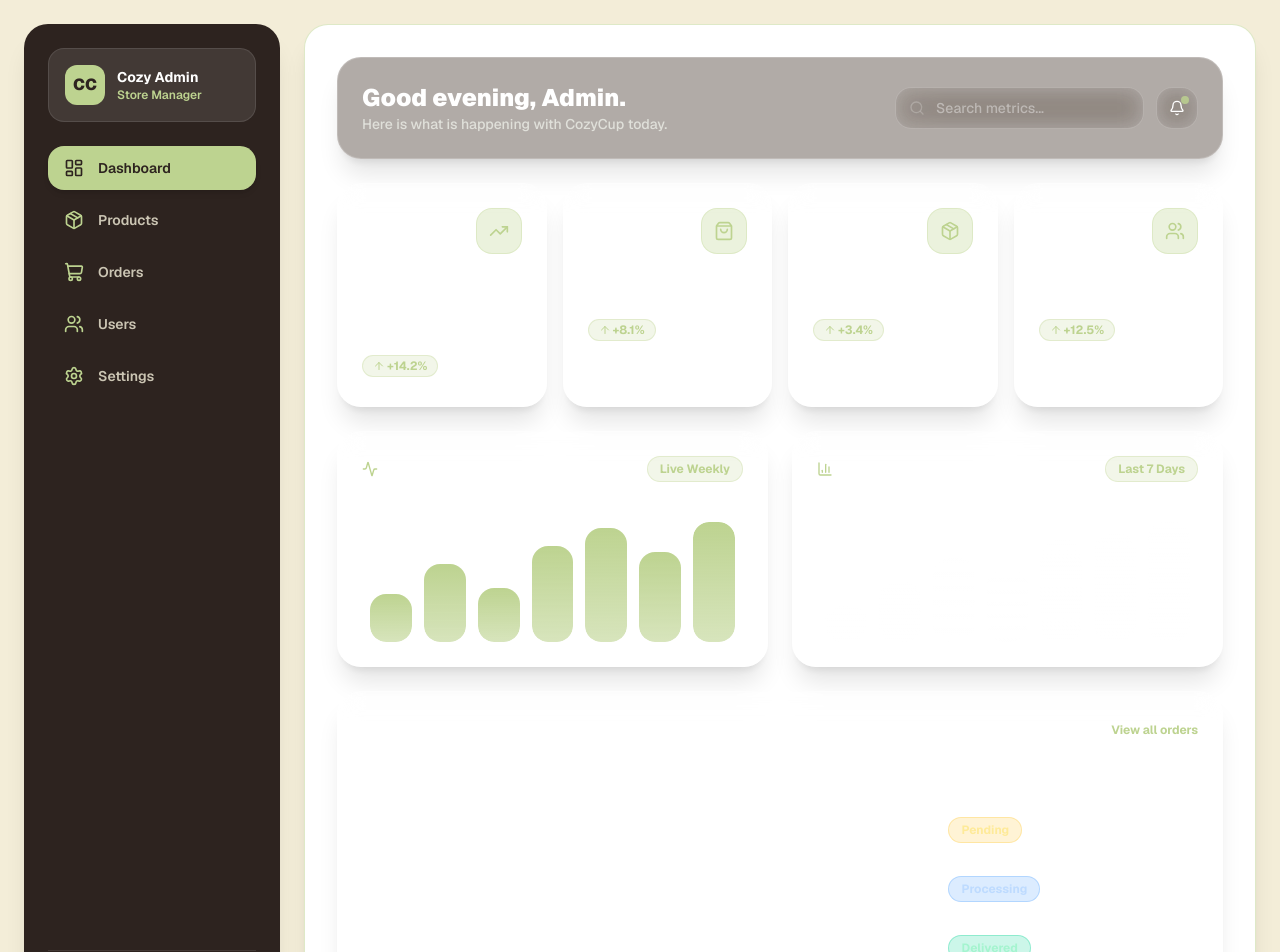
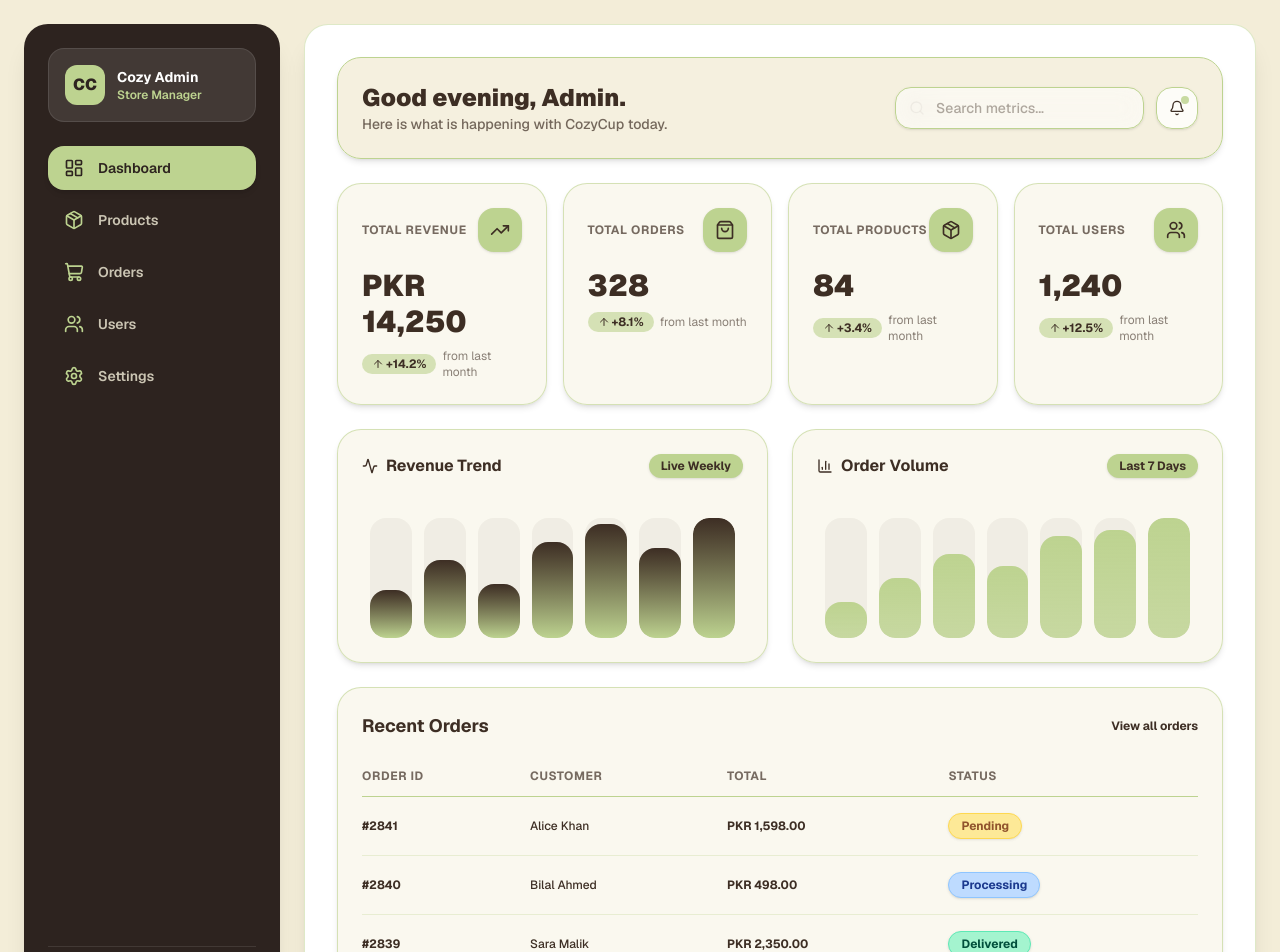
Before and after one commit to Hadiqa-Ehsan/CozyCup, a Next.js app: page /admin in a window 1280 px wide. Shown: the top 952 px of the page. Built offline with nearby package versions, Linux system fonts and the light colour scheme.

Commit message:
Fix glassmorphism contrast with warm frosted background and dark text

```diff
--- a/src/app/admin/page.tsx
+++ b/src/app/admin/page.tsx
@@ -14,7 +14,6 @@ import {
 } from "lucide-react";
 
 export default function AdminDashboard() {
-  // Animation states for counting up numbers on load
   const [revenue, setRevenue] = useState(0);
   const [ordersCount, setOrdersCount] = useState(0);
   const [productsCount, setProductsCount] = useState(0);
@@ -44,87 +43,87 @@ export default function AdminDashboard() {
   ];
 
   return (
-    <div className="space-y-6 text-white font-sans">
-      {/* Top Header */}
-      <header className="flex flex-col gap-4 rounded-3xl bg-[#3D2E24]/40 p-6 backdrop-blur-[12px] border border-white/20 shadow-xl transition-all duration-300 hover:border-[#BDD390] sm:flex-row sm:items-center sm:justify-between">
+    <div className="space-y-6 text-[#3D2E24] font-sans">
+      {/* Top Header Card */}
+      <header className="flex flex-col gap-4 rounded-3xl bg-[#F3EDD8]/80 p-6 backdrop-blur-[12px] border border-[#BDD390] shadow-md sm:flex-row sm:items-center sm:justify-between">
         <div>
-          <h1 className="text-2xl font-black text-white">Good evening, Admin.</h1>
-          <p className="text-sm font-medium text-[#F4F6F0]/70">Here is what is happening with CozyCup today.</p>
+          <h1 className="text-2xl font-black text-[#3D2E24]">Good evening, Admin.</h1>
+          <p className="text-sm font-medium text-[#3D2E24]/70">Here is what is happening with CozyCup today.</p>
         </div>
         <div className="flex items-center gap-3">
           <div className="relative">
-            <Search className="absolute left-3.5 top-1/2 h-4 w-4 -translate-y-1/2 text-white/50" />
+            <Search className="absolute left-3.5 top-1/2 h-4 w-4 -translate-y-1/2 text-[#3D2E24]/50" />
             <input
               type="search"
               placeholder="Search metrics..."
-              className="rounded-2xl border border-white/20 bg-white/10 py-2.5 pl-10 pr-4 text-sm font-medium text-white placeholder-white/40 focus:border-[#BDD390] focus:outline-none backdrop-blur-md"
+              className="rounded-2xl border border-[#BDD390] bg-white/60 py-2.5 pl-10 pr-4 text-sm font-medium text-[#3D2E24] placeholder-[#3D2E24]/40 focus:border-[#3D2E24] focus:outline-none backdrop-blur-md shadow-sm"
             />
           </div>
-          <button className="relative rounded-2xl bg-white/10 p-3 text-white border border-white/20 transition-all hover:bg-white/20 hover:border-[#BDD390] backdrop-blur-md">
+          <button className="relative rounded-2xl bg-white/80 p-3 text-[#3D2E24] border border-[#BDD390] transition-all hover:bg-[#3D2E24] hover:text-white shadow-sm">
             <Bell className="h-4 w-4" />
             <span className="absolute top-2 right-2 h-2 w-2 rounded-full bg-[#BDD390] animate-pulse" />
           </button>
         </div>
       </header>
 
-      {/* 4 Stats Cards with Glassmorphism & Hover Lift */}
+      {/* 4 Stats Cards */}
       <div className="grid grid-cols-1 gap-4 sm:grid-cols-2 lg:grid-cols-4">
         {stats.map((stat) => (
           <div
             key={stat.title}
-            className="group rounded-3xl bg-[rgba(255,255,255,0.15)] p-6 backdrop-blur-[12px] border border-[rgba(255,255,255,0.2)] shadow-xl transition-all duration-300 hover:-translate-y-[6px] hover:shadow-2xl hover:border-[#BDD390]"
+            className="group rounded-3xl bg-[#F3EDD8]/40 p-6 backdrop-blur-[12px] border border-[#BDD390]/60 shadow-md transition-all duration-300 hover:-translate-y-[6px] hover:shadow-xl hover:border-[#3D2E24]"
           >
             <div className="flex items-center justify-between">
-              <span className="text-xs font-bold uppercase tracking-wider text-white/70">{stat.title}</span>
-              <div className="rounded-2xl bg-[#BDD390]/30 p-3 text-[#BDD390] backdrop-blur-md border border-[#BDD390]/30 transition-transform group-hover:scale-110">
+              <span className="text-xs font-bold uppercase tracking-wider text-[#3D2E24]/70">{stat.title}</span>
+              <div className="rounded-2xl bg-[#BDD390] p-3 text-[#3D2E24] shadow-sm transition-transform group-hover:scale-110">
                 <stat.icon className="h-5 w-5" />
               </div>
             </div>
-            <p className="mt-4 text-3xl font-black text-white">{stat.value}</p>
-            <div className="mt-2 flex items-center gap-1.5 text-xs font-bold text-[#BDD390]">
-              <span className="flex items-center rounded-full bg-[#BDD390]/20 px-2.5 py-0.5 border border-[#BDD390]/30">
+            <p className="mt-4 text-3xl font-black text-[#3D2E24]">{stat.value}</p>
+            <div className="mt-2 flex items-center gap-1.5 text-xs font-bold text-emerald-800">
+              <span className="flex items-center rounded-full bg-[#BDD390]/60 px-2.5 py-0.5 text-[#3D2E24]">
                 <ArrowUp className="h-3 w-3 mr-0.5" /> {stat.change}
               </span>
-              <span className="text-white/50 font-normal">from last month</span>
+              <span className="text-[#3D2E24]/60 font-normal">from last month</span>
             </div>
           </div>
         ))}
       </div>
 
-      {/* Mini Charts Section (Line & Bar representation) */}
+      {/* Mini Charts Section */}
       <div className="grid grid-cols-1 gap-6 lg:grid-cols-2">
-        <div className="rounded-3xl bg-[rgba(255,255,255,0.15)] p-6 backdrop-blur-[12px] border border-[rgba(255,255,255,0.2)] shadow-xl transition-all duration-300 hover:-translate-y-[6px] hover:border-[#BDD390]">
+        <div className="rounded-3xl bg-[#F3EDD8]/40 p-6 backdrop-blur-[12px] border border-[#BDD390]/60 shadow-md transition-all duration-300 hover:-translate-y-[6px] hover:border-[#3D2E24]">
           <div className="flex items-center justify-between mb-4">
-            <h2 className="text-base font-bold text-white flex items-center gap-2">
-              <Activity className="h-4 w-4 text-[#BDD390]" /> Revenue Trend
+            <h2 className="text-base font-bold text-[#3D2E24] flex items-center gap-2">
+              <Activity className="h-4 w-4 text-[#3D2E24]" /> Revenue Trend
             </h2>
-            <span className="text-xs font-bold text-[#BDD390] bg-[#BDD390]/20 px-3 py-1 rounded-full border border-[#BDD390]/30">Live Weekly</span>
+            <span className="text-xs font-bold text-[#3D2E24] bg-[#BDD390] px-3 py-1 rounded-full shadow-sm">Live Weekly</span>
           </div>
           <div className="h-36 flex items-end justify-between gap-3 pt-6 px-2">
             {[40, 65, 45, 80, 95, 75, 100].map((height, i) => (
-              <div key={i} className="w-full bg-white/10 rounded-2xl overflow-hidden flex flex-col justify-end h-full group">
+              <div key={i} className="w-full bg-[#3D2E24]/5 rounded-2xl overflow-hidden flex flex-col justify-end h-full group">
                 <div
                   style={{ height: `${height}%` }}
-                  className="w-full bg-gradient-to-t from-[#BDD390]/60 to-[#BDD390] rounded-2xl transition-all duration-500 group-hover:brightness-125"
+                  className="w-full bg-gradient-to-t from-[#BDD390] to-[#3D2E24] rounded-2xl transition-all duration-500 group-hover:brightness-110"
                 />
               </div>
             ))}
           </div>
         </div>
 
-        <div className="rounded-3xl bg-[rgba(255,255,255,0.15)] p-6 backdrop-blur-[12px] border border-[rgba(255,255,255,0.2)] shadow-xl transition-all duration-300 hover:-translate-y-[6px] hover:border-[#BDD390]">
+        <div className="rounded-3xl bg-[#F3EDD8]/40 p-6 backdrop-blur-[12px] border border-[#BDD390]/60 shadow-md transition-all duration-300 hover:-translate-y-[6px] hover:border-[#3D2E24]">
           <div className="flex items-center justify-between mb-4">
-            <h2 className="text-base font-bold text-white flex items-center gap-2">
-              <BarChart3 className="h-4 w-4 text-[#BDD390]" /> Order Volume
+            <h2 className="text-base font-bold text-[#3D2E24] flex items-center gap-2">
+              <BarChart3 className="h-4 w-4 text-[#3D2E24]" /> Order Volume
             </h2>
-            <span className="text-xs font-bold text-[#BDD390] bg-[#BDD390]/20 px-3 py-1 rounded-full border border-[#BDD390]/30">Last 7 Days</span>
+            <span className="text-xs font-bold text-[#3D2E24] bg-[#BDD390] px-3 py-1 rounded-full shadow-sm">Last 7 Days</span>
           </div>
           <div className="h-36 flex items-end justify-between gap-3 pt-6 px-2">
             {[30, 50, 70, 60, 85, 90, 110].map((val, i) => (
-              <div key={i} className="w-full bg-white/10 rounded-2xl overflow-hidden flex flex-col justify-end h-full group">
+              <div key={i} className="w-full bg-[#3D2E24]/5 rounded-2xl overflow-hidden flex flex-col justify-end h-full group">
                 <div
                   style={{ height: `${val}%` }}
-                  className="w-full bg-gradient-to-t from-white/20 to-white/60 rounded-2xl transition-all duration-500 group-hover:bg-[#BDD390]"
+                  className="w-full bg-gradient-to-t from-[#BDD390]/80 to-[#BDD390] rounded-2xl transition-all duration-500 group-hover:bg-[#3D2E24]"
                 />
               </div>
             ))}
@@ -133,35 +132,35 @@ export default function AdminDashboard() {
       </div>
 
       {/* Recent Orders Table */}
-      <div className="rounded-3xl bg-[rgba(255,255,255,0.15)] p-6 backdrop-blur-[12px] border border-[rgba(255,255,255,0.2)] shadow-xl transition-all duration-300 hover:border-[#BDD390]">
+      <div className="rounded-3xl bg-[#F3EDD8]/40 p-6 backdrop-blur-[12px] border border-[#BDD390]/60 shadow-md transition-all duration-300 hover:border-[#3D2E24]">
         <div className="flex items-center justify-between mb-4">
-          <h2 className="text-lg font-bold text-white">Recent Orders</h2>
-          <button className="text-xs font-bold text-[#BDD390] hover:underline">View all orders</button>
+          <h2 className="text-lg font-bold text-[#3D2E24]">Recent Orders</h2>
+          <button className="text-xs font-bold text-[#3D2E24] hover:underline">View all orders</button>
         </div>
         <div className="overflow-x-auto">
-          <table className="min-w-full divide-y divide-white/10">
+          <table className="min-w-full divide-y divide-[#BDD390]">
             <thead>
               <tr>
-                <th className="py-3 text-left text-xs font-bold text-white/60 uppercase tracking-wider">Order ID</th>
-                <th className="py-3 text-left text-xs font-bold text-white/60 uppercase tracking-wider">Customer</th>
-                <th className="py-3 text-left text-xs font-bold text-white/60 uppercase tracking-wider">Total</th>
-                <th className="py-3 text-left text-xs font-bold text-white/60 uppercase tracking-wider">Status</th>
+                <th className="py-3 text-left text-xs font-bold text-[#3D2E24]/70 uppercase tracking-wider">Order ID</th>
+                <th className="py-3 text-left text-xs font-bold text-[#3D2E24]/70 uppercase tracking-wider">Customer</th>
+                <th className="py-3 text-left text-xs font-bold text-[#3D2E24]/70 uppercase tracking-wider">Total</th>
+                <th className="py-3 text-left text-xs font-bold text-[#3D2E24]/70 uppercase tracking-wider">Status</th>
               </tr>
             </thead>
-            <tbody className="divide-y divide-white/5">
+            <tbody className="divide-y divide-[#BDD390]/30">
               {recentOrders.map((order) => {
                 const statusColor =
-                  order.status === "Pending" ? "bg-amber-400/20 text-amber-200 border-amber-400/30 animate-pulse" :
-                  order.status === "Processing" ? "bg-blue-400/20 text-blue-200 border-blue-400/30" :
-                  "bg-emerald-400/20 text-emerald-200 border-emerald-400/30";
+                  order.status === "Pending" ? "bg-amber-200 text-amber-900 border-amber-300 animate-pulse" :
+                  order.status === "Processing" ? "bg-blue-200 text-blue-900 border-blue-300" :
+                  "bg-emerald-200 text-emerald-900 border-emerald-300";
 
                 return (
-                  <tr key={order.id} className="transition-colors hover:bg-white/5">
-                    <td className="py-4 text-xs font-bold text-white">{order.id}</td>
-                    <td className="py-4 text-xs font-medium text-white/90">{order.customer}</td>
-                    <td className="py-4 text-xs font-bold text-white">{order.total}</td>
+                  <tr key={order.id} className="transition-colors hover:bg-white/40">
+                    <td className="py-4 text-xs font-bold text-[#3D2E24]">{order.id}</td>
+                    <td className="py-4 text-xs font-medium text-[#3D2E24]">{order.customer}</td>
+                    <td className="py-4 text-xs font-bold text-[#3D2E24]">{order.total}</td>
                     <td className="py-4 text-xs">
-                      <span className={`inline-flex rounded-full px-3 py-1 font-bold border backdrop-blur-sm ${statusColor}`}>
+                      <span className={`inline-flex rounded-full px-3 py-1 font-bold border shadow-sm ${statusColor}`}>
                         {order.status}
                       </span>
                     </td>
```
